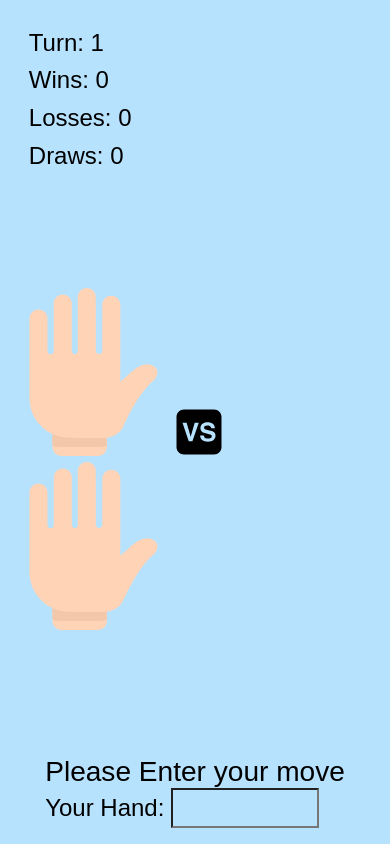
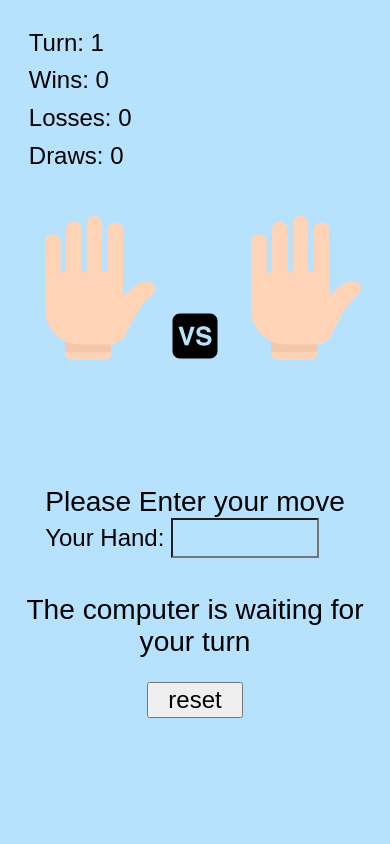
Before and after one commit to cperalt/Rock-Paper-Scissors, a plain HTML site: page index.html in a window 390 px wide. Shown: the top 844 px of the page. Drawn offline with Linux system fonts and the light colour scheme; a web font is replaced by a local one.

Commit message:
Fixed mobile view

```diff
--- a/index.html
+++ b/index.html
@@ -7,7 +7,7 @@
     <link rel="preconnect" href="https://fonts.googleapis.com">
     <link rel="preconnect" href="https://fonts.gstatic.com" crossorigin>
     <link href="https://fonts.googleapis.com/css2?family=Jersey+15&display=swap" rel="stylesheet">
-    <link rel="stylesheet" type="" href="styles.css">
+    <link rel="stylesheet" type="text/css" href="styles.css">
     <title>Rock Paper Scissors</title>
 </head>
 <body>
--- a/styles.css
+++ b/styles.css
@@ -7,6 +7,7 @@
 
 html {
     font-size: 24px;
+    background-color: #b7e2fe;
 
     @media only screen and (min-width: 481px) {
         font-size: 25px;
@@ -19,12 +20,12 @@ html {
     background-color: #b7e2fe;
     flex-direction: column;
     width: 100%;
-    height: 100vh;
+    height: 100%;
     align-items: center;
 }
 
 img {
-    width: 7rem;
+    width: 6rem;
 
     @media only screen and (min-width: 481px) {
         width: 20rem;
@@ -32,7 +33,7 @@ img {
 }
 
 #images {
-    margin-top: 12rem;
+    margin-top: 9rem;
 
     @media only screen and (min-width: 481px) {
         margin-top: 6rem;
@@ -83,7 +84,7 @@ img {
 
 #instructions {
     margin-top: 5rem;
-    margin-bottom: 3rem;
+    margin-bottom: 1.5rem;
 
     @media only screen and (min-width: 481px) {
         margin-top: 3rem;
@@ -96,8 +97,14 @@ img {
 }
 
 #reset {
-    width: 3rem;
+    width: 4rem;
     height: 1.5rem;
     font-size: 1rem;
     margin-top: 1rem;
+
+    @media only screen and (min-width: 481px) {
+        width: 3rem;
+        font-size: 1rem;
+    }
+
 }
```
